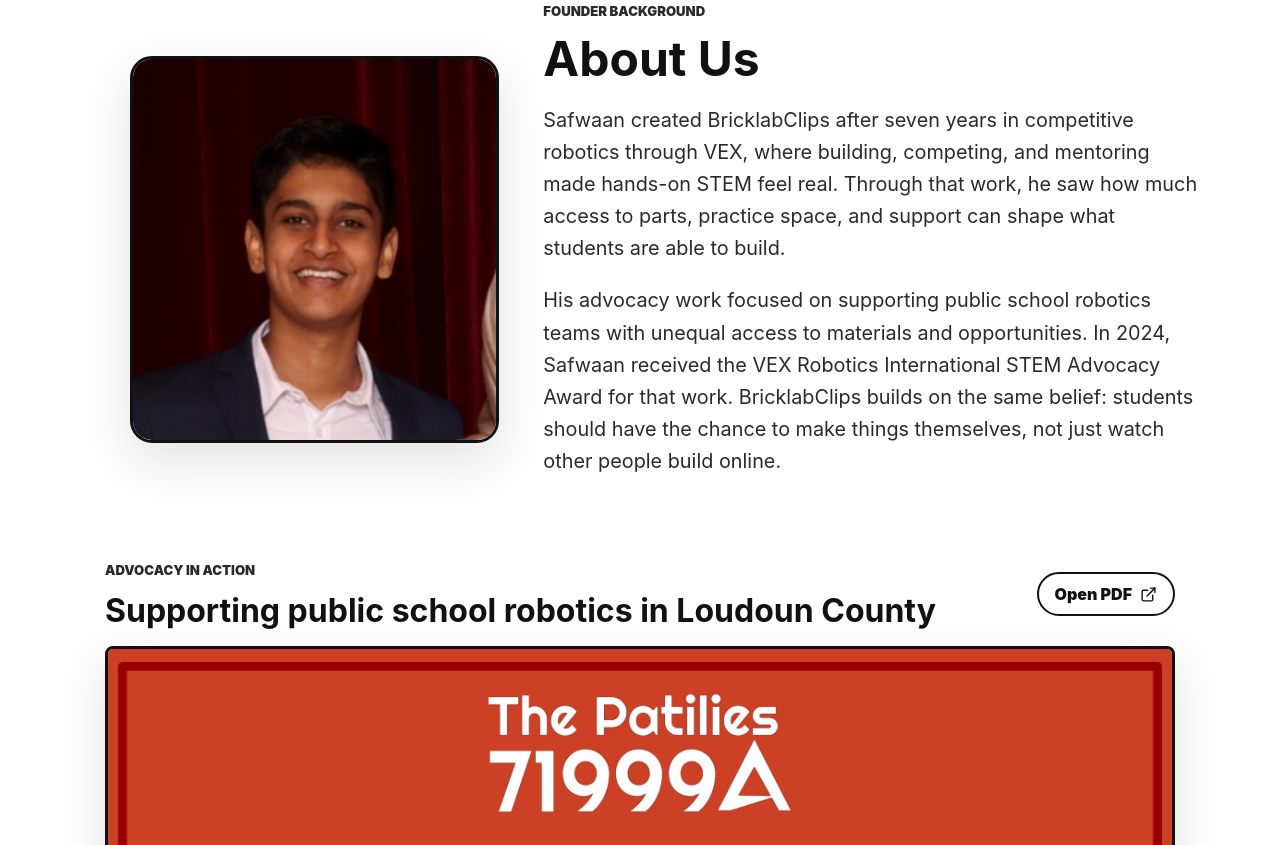
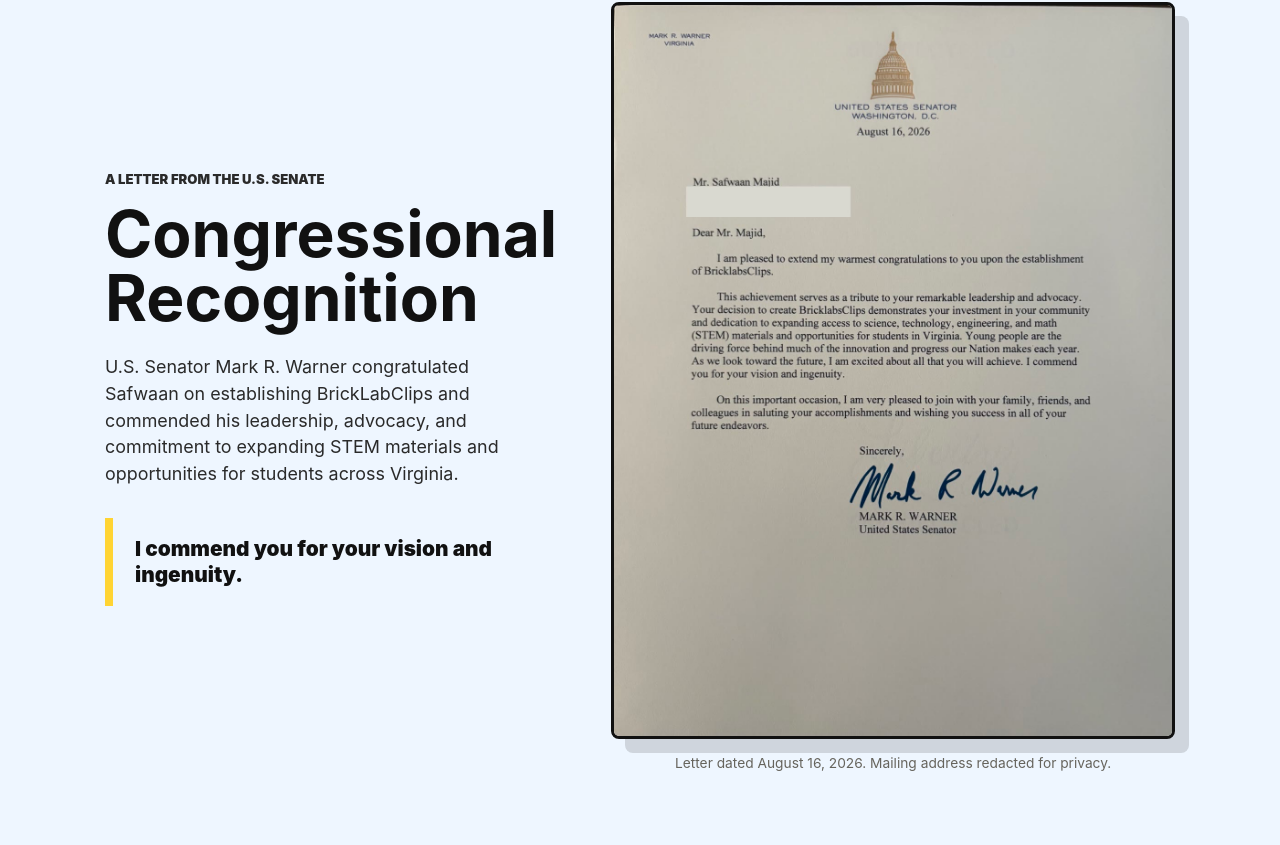
Before and after one commit to majidsafwaan2/bricklabs-newsite, a Next.js app: page / in a window 1280 px wide. Shown: the part 3495-4340 px from the top of the page. Built offline with nearby package versions, Linux system fonts and the light colour scheme; no server answers.

Commit message:
Add congressional recognition section

```diff
--- a/src/app/globals.css
+++ b/src/app/globals.css
@@ -626,6 +626,71 @@
   border-block: 3px solid var(--ink);
 }
 
+.recognition-section {
+  background: #eef6ff;
+  border-bottom: 3px solid var(--ink);
+}
+
+.recognition-layout {
+  display: grid;
+  grid-template-columns: minmax(0, 0.85fr) minmax(420px, 1.15fr);
+  gap: clamp(42px, 7vw, 96px);
+  align-items: center;
+}
+
+.recognition-copy {
+  max-width: 560px;
+}
+
+.recognition-copy h2 {
+  margin: 0;
+  font-size: clamp(2.5rem, 5vw, 4.6rem);
+  line-height: 1;
+  text-wrap: balance;
+}
+
+.recognition-copy > p:not(.eyebrow) {
+  margin: 24px 0 0;
+  color: var(--ink-soft);
+  font-size: 1.12rem;
+}
+
+.recognition-copy blockquote {
+  margin: 30px 0 0;
+  padding: 18px 0 18px 22px;
+  border-left: 8px solid var(--yellow);
+  font-size: 1.3rem;
+  font-weight: 900;
+  line-height: 1.25;
+}
+
+.recognition-letter {
+  width: min(100%, 590px);
+  margin: 0 auto;
+}
+
+.recognition-letter a {
+  display: block;
+  overflow: hidden;
+  background: #ebeae2;
+  border: 3px solid var(--ink);
+  border-radius: var(--radius);
+  box-shadow: 14px 14px 0 rgba(17, 17, 17, 0.14);
+}
+
+.recognition-letter img {
+  display: block;
+  width: 100%;
+  height: auto;
+}
+
+.recognition-letter figcaption {
+  margin-top: 14px;
+  color: var(--muted);
+  font-size: 0.86rem;
+  text-align: center;
+}
+
 .section-dark {
   color: var(--paper);
   background: var(--ink);
@@ -1930,6 +1995,14 @@
 }
 
 @media (max-width: 900px) {
+  .recognition-layout {
+    grid-template-columns: 1fr;
+  }
+
+  .recognition-copy {
+    max-width: 680px;
+  }
+
   .sponsor-opening-grid,
   .sponsor-focus {
     grid-template-columns: 1fr;
--- a/src/app/page.tsx
+++ b/src/app/page.tsx
@@ -1,6 +1,7 @@
 import type { Metadata } from "next";
 import Image from "next/image";
 import { ButtonLink } from "@/components/ButtonLink";
+import { CongressionalRecognition } from "@/components/CongressionalRecognition";
 import { FounderBackground } from "@/components/FounderBackground";
 import { Hero } from "@/components/Hero";
 import { ImpactDashboard } from "@/components/ImpactDashboard";
@@ -73,6 +74,8 @@
         </div>
       </section>
 
+      <CongressionalRecognition />
+
       <FounderBackground />
 
       <section className="section cta-band">
--- /dev/null
+++ b/src/components/CongressionalRecognition.tsx
@@ -0,0 +1,40 @@
+import Image from "next/image";
+import { siteContent } from "@/data/siteContent";
+
+export function CongressionalRecognition() {
+  const recognition = siteContent.congressionalRecognition;
+
+  return (
+    <section
+      id="congressional-recognition"
+      className="section recognition-section"
+      aria-labelledby="congressional-recognition-heading"
+    >
+      <div className="container recognition-layout">
+        <div className="recognition-copy">
+          <p className="eyebrow">A letter from the U.S. Senate</p>
+          <h2 id="congressional-recognition-heading">{recognition.title}</h2>
+          <p>{recognition.description}</p>
+          <blockquote>{recognition.quote}</blockquote>
+        </div>
+
+        <figure className="recognition-letter">
+          <a
+            href={recognition.imagePath}
+            target="_blank"
+            rel="noreferrer"
+            aria-label="Open the recognition letter"
+          >
+            <Image
+              src={recognition.imagePath}
+              alt="Recognition letter from United States Senator Mark R. Warner to Safwaan Majid."
+              width={1221}
+              height={1600}
+            />
+          </a>
+          <figcaption>{recognition.caption}</figcaption>
+        </figure>
+      </div>
+    </section>
+  );
+}
--- a/src/data/siteContent.ts
+++ b/src/data/siteContent.ts
@@ -38,6 +38,14 @@
     { label: "Students reached", value: "55+" },
     { label: "2026 goal", value: "10 requests" }
   ],
+  congressionalRecognition: {
+    title: "Congressional Recognition",
+    description:
+      "U.S. Senator Mark R. Warner congratulated Safwaan on establishing BrickLabClips and commended his leadership, advocacy, and commitment to expanding STEM materials and opportunities for students across Virginia.",
+    quote: "I commend you for your vision and ingenuity.",
+    imagePath: "/images/congressional-recognition-warner.jpg",
+    caption: "Letter dated August 16, 2026. Mailing address redacted for privacy."
+  },
   problemSources: [
     {
       label: "39%",
```
Also changed, not shown: public/images/congressional-recognition-warner.jpg (added), 1 other file (tests, documents, lock files or other folders).
